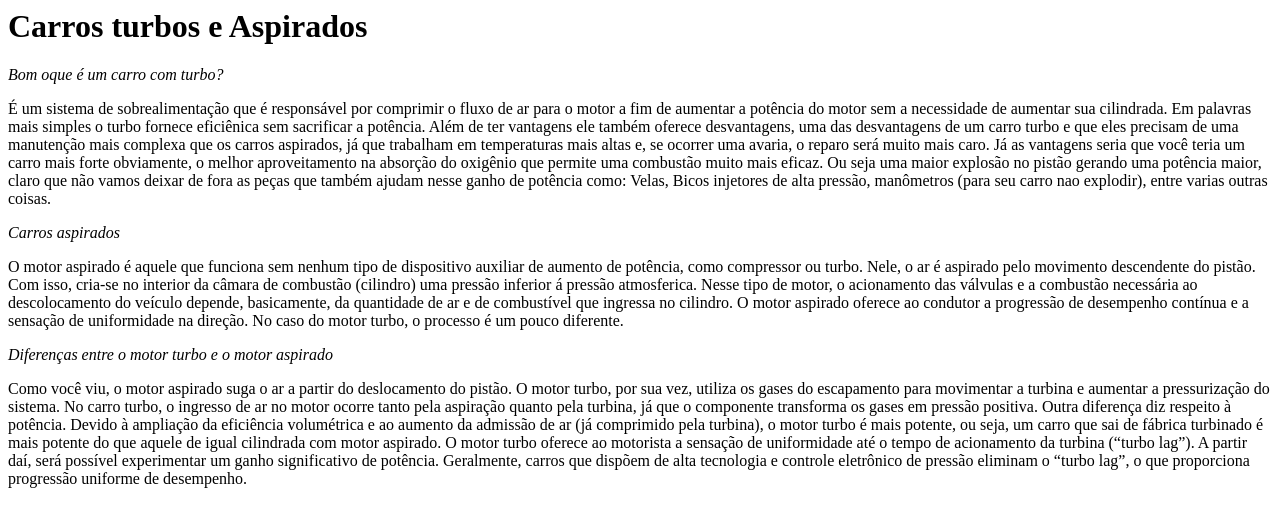
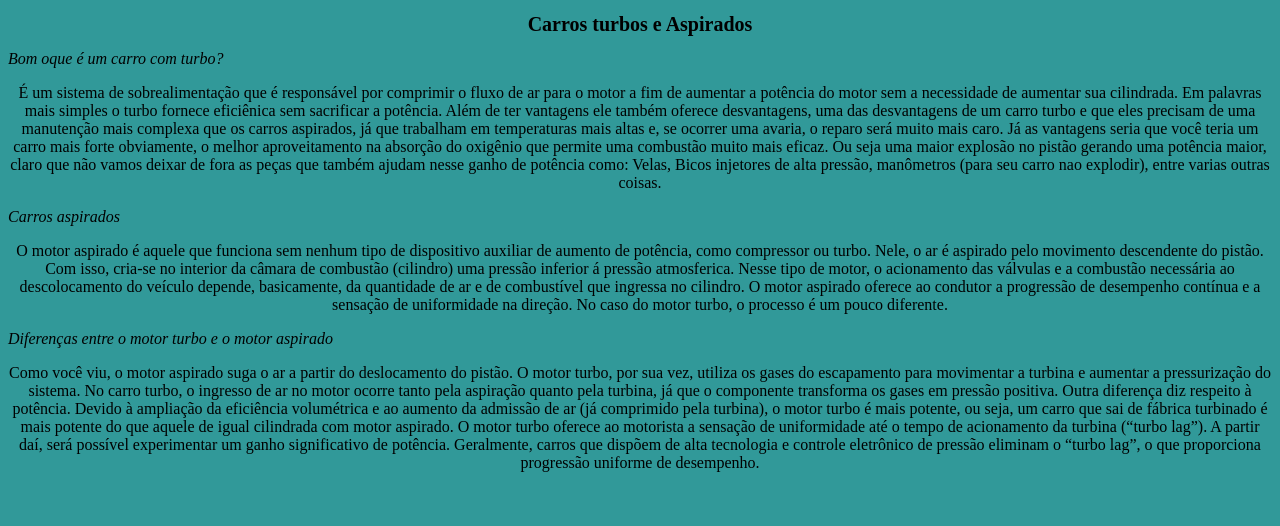
Before and after one commit to steinckmogli/Carros-turbos-, a plain HTML site: page index.html in a window 1280 px wide. Drawn offline with Linux system fonts and the light colour scheme.

Commit message:
criando arquivo style

```diff
--- a/index.html
+++ b/index.html
@@ -1,3 +1,12 @@
+<!DOCTYPE html>
+<html lang="pt-br"
+<head>
+    <meta charset=" UTF-8">
+<title>Carros Turbos</title>
+<link rel="stylesheet" href="style.css">
+</head>
+
+<body>
 <h1>Carros turbos e Aspirados</h1>
 
 
@@ -25,3 +34,5 @@ Outra diferença diz respeito à potência. Devido à ampliação da eficiência
 do que aquele de igual cilindrada com motor aspirado.
 O motor turbo oferece ao motorista a sensação de uniformidade até o tempo de acionamento da turbina (“turbo lag”). A partir daí, será possível experimentar um ganho significativo de potência.
 Geralmente, carros que dispõem de alta tecnologia e controle eletrônico de pressão eliminam o “turbo lag”, o que proporciona progressão uniforme de desempenho.</p>
+</body>
+</html>
--- /dev/null
+++ b/style.css
@@ -0,0 +1,12 @@
+body{
+    background: #319999;
+}
+
+h1{
+text-align: center;
+font-size: 20px;
+}
+
+p{
+    text-align: center;
+}
```
